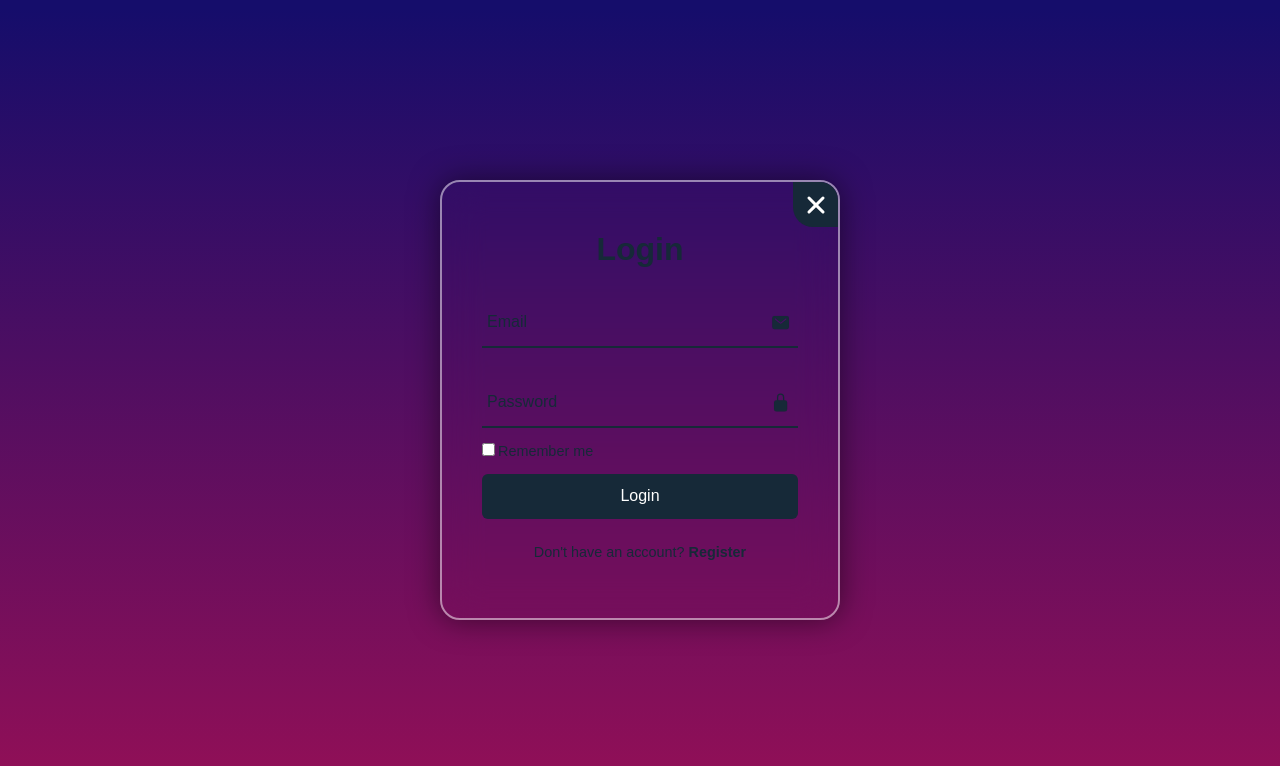
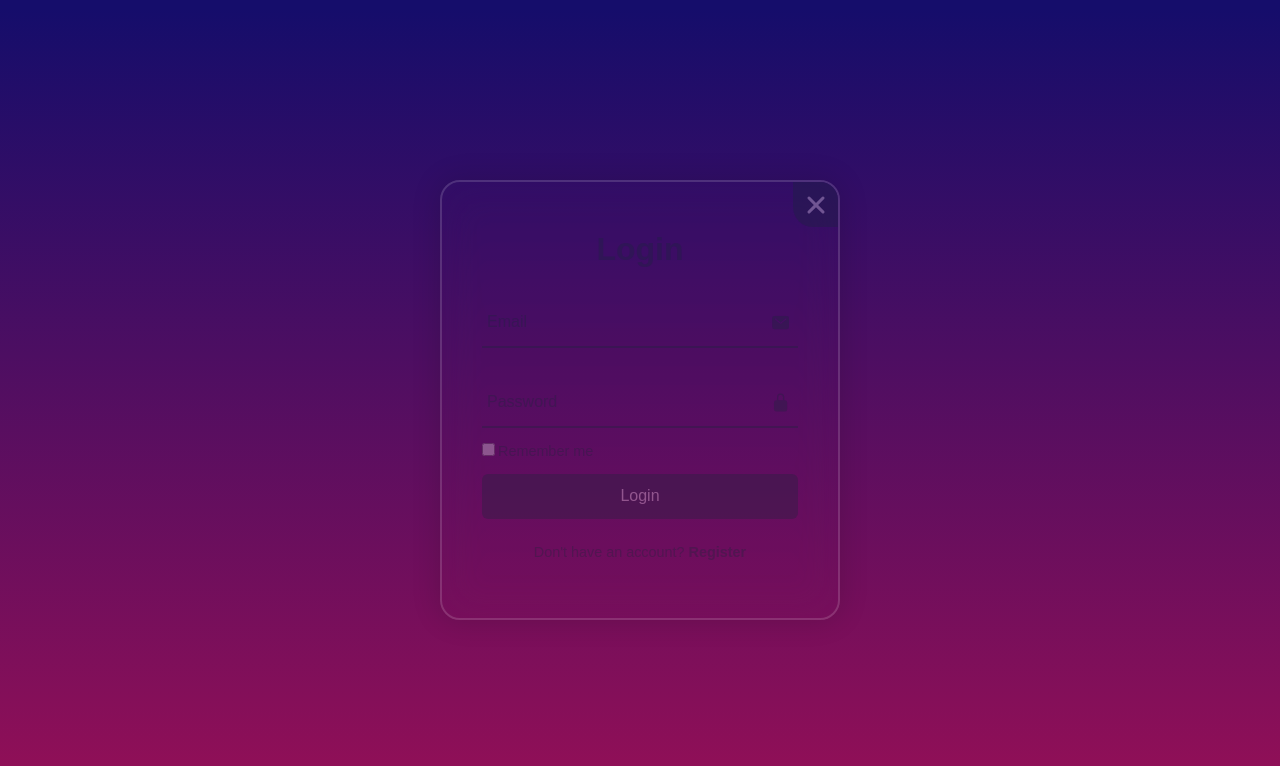
Before and after one commit to hzn5937/COS30049P, a PHP site: the page made by php files/login.php in a window 1280 px wide. Shown: the top 766 px of the page. Run offline with PHP 8.4, Linux system fonts and the light colour scheme.

Commit message:
sua mau file login

```diff
--- a/styles/login.css
+++ b/styles/login.css
@@ -17,6 +17,7 @@ body {
     width: 400px;
     height: 440px;
     background: transparent;
+    opacity: 0.3;
     border: 2px solid rgba(255, 255, 255, .5);
     border-radius: 20px;
     backdrop-filter: blur(20px);
```
